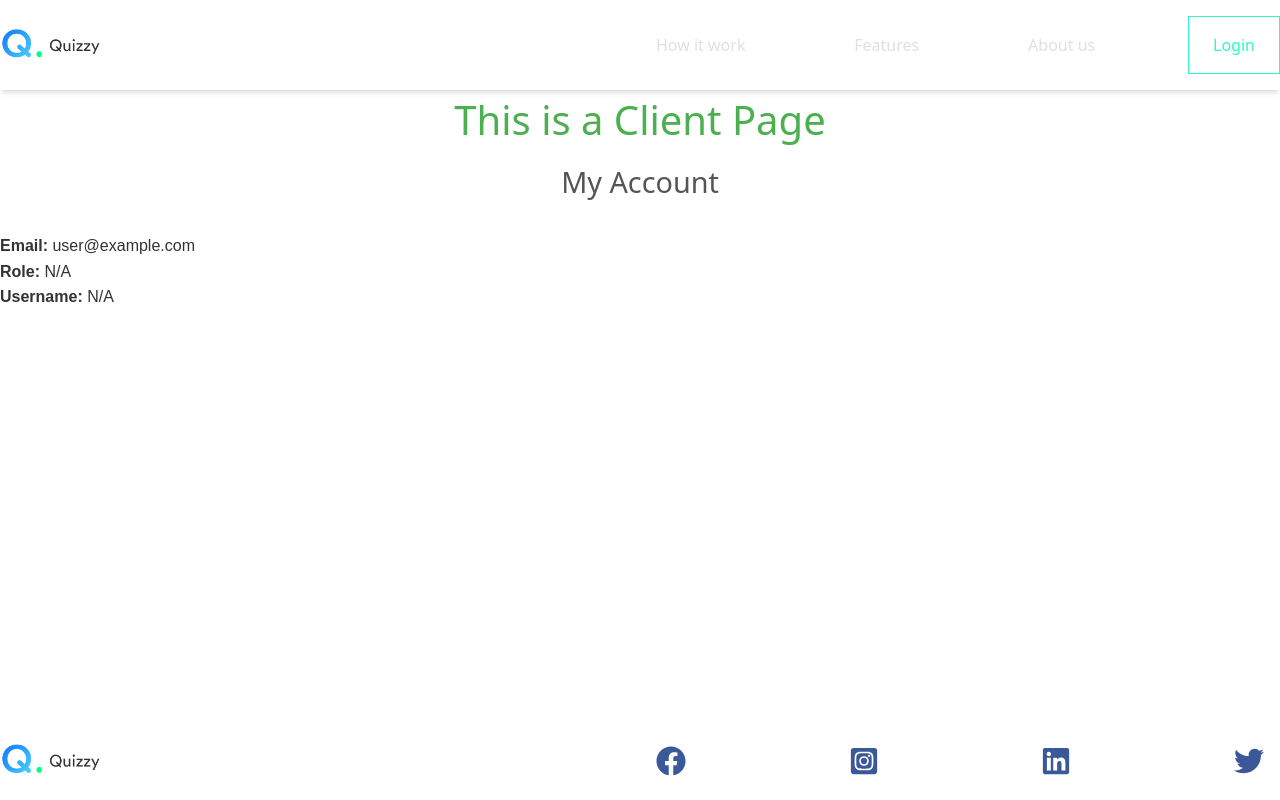
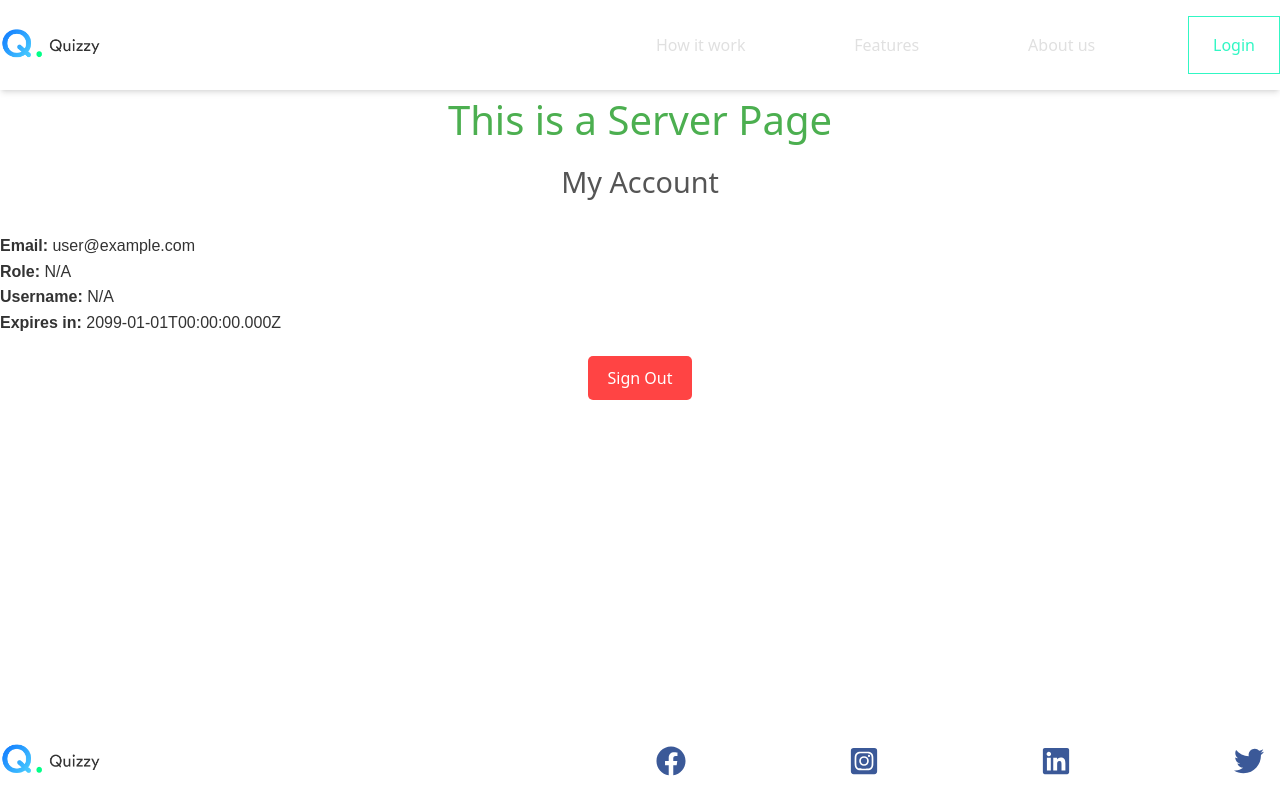
Before and after one commit to NguyenVu04/TestMaster_Project, a Next.js app in the folder frontend/: page /auth/my-account in a window 1280 px wide. Built offline with nearby package versions, Linux system fonts and the light colour scheme; no server answers; sample sign-in values are in the browser's storage.

Commit message:
sign out update

```diff
--- a/frontend/app/(guest)/auth/login/page.tsx
+++ b/frontend/app/(guest)/auth/login/page.tsx
@@ -56,9 +56,9 @@ export default function SignIn() {
     } else {
       console.log("Login successful");
       // Redirect to the home page
-      // router.push("/auth/my-account");
+      router.push("/auth/my-account");
     }
-    // reset();
+    reset();
   }
 
   const reset = () => {
--- /dev/null
+++ b/frontend/app/(guest)/auth/logout/page.tsx
@@ -0,0 +1,24 @@
+"use client"; // This is a Client Component
+
+import { signOut } from "next-auth/react";
+import { useRouter } from "next/navigation";
+import { useEffect } from "react";
+
+export default function LogoutPage() {
+  const router = useRouter();
+
+  useEffect(() => {
+    // Sign out the user
+    signOut({ redirect: false }).then(() => {
+      // Redirect to the login page after signing out
+      router.push("/auth/login");
+    });
+  }, [router]);
+
+  return (
+    <div style={{ textAlign: "center", marginTop: "50px" }}>
+      <h1 style={{ fontSize: "2rem", color: "#333" }}>Logging out...</h1>
+      <p style={{ fontSize: "1.2rem", color: "#555" }}>Please wait while we log you out.</p>
+    </div>
+  );
+}
--- /dev/null
+++ b/frontend/app/(guest)/auth/logout/signOutButton.tsx
@@ -0,0 +1,34 @@
+"use client"; // This is a Client Component
+
+import { useRouter } from "next/navigation";
+
+export default function SignOutButton() {
+  const router = useRouter();
+
+  const handleSignOut = () => {
+    // confirm("Are you sure you want to sign out?") &&
+
+    // Ask the user for confirmation
+    const confirmSignOut = window.confirm("Are you sure you want to sign out?");
+    if (confirmSignOut) {
+      router.push("/auth/logout"); // Redirect to the logout page
+    }
+  };
+
+  return (
+    <button
+      onClick={handleSignOut}
+      style={{
+        padding: "10px 20px",
+        backgroundColor: "#ff4444",
+        color: "#fff",
+        border: "none",
+        borderRadius: "5px",
+        cursor: "pointer",
+        fontSize: "1rem",
+      }}
+    >
+      Sign Out
+    </button>
+  );
+}
--- a/frontend/app/(guest)/auth/my-account/page.tsx
+++ b/frontend/app/(guest)/auth/my-account/page.tsx
@@ -1,29 +1,22 @@
-
 import { auth } from "@/app/auth/auth";
 import { SessionProvider } from "next-auth/react";
-import React from "react";
+import SignOutButton from "../logout/signOutButton"; // Import the Client Component
 
 async function page() {
   const session = await auth();
 
-
-  if(!session) {
+  if (!session) {
     return null;
   }
+
   const user = session?.user;
   console.log("User:", user);
   console.log("Session:", session);
-  const userInfo = {
-    name: user?.username,
-    email: user?.email,
-    role: user?.role
-  };
-
 
   return (
     <SessionProvider session={session}>
       <div style={{ textAlign: "center", marginBottom: "20px" }}>
-        <h1 style={{ fontSize: "2.5rem", color: "#4CAF50", margin: "0" }}>This is a Client Page</h1>
+        <h1 style={{ fontSize: "2.5rem", color: "#4CAF50", margin: "0" }}>This is a Server Page</h1>
         <h2 style={{ fontSize: "1.8rem", color: "#555", margin: "10px 0" }}>My Account</h2>
       </div>
       <div style={{ fontFamily: "Arial, sans-serif", lineHeight: "1.6", color: "#333" }}>
@@ -36,6 +29,13 @@ async function page() {
         <p>
           <strong>Username:</strong> {user?.username || "N/A"}
         </p>
+        <p>
+          <strong>Expires in:</strong> {session.expires || "N/A"}
+        </p>
+      </div>
+      <div style={{ textAlign: "center", marginTop: "20px" }}>
+        {/* Use the Client Component */}
+        <SignOutButton />
       </div>
     </SessionProvider>
   );
```
Also changed, not shown: frontend/app/(guest)/auth/signout/page.tsx (deleted).
